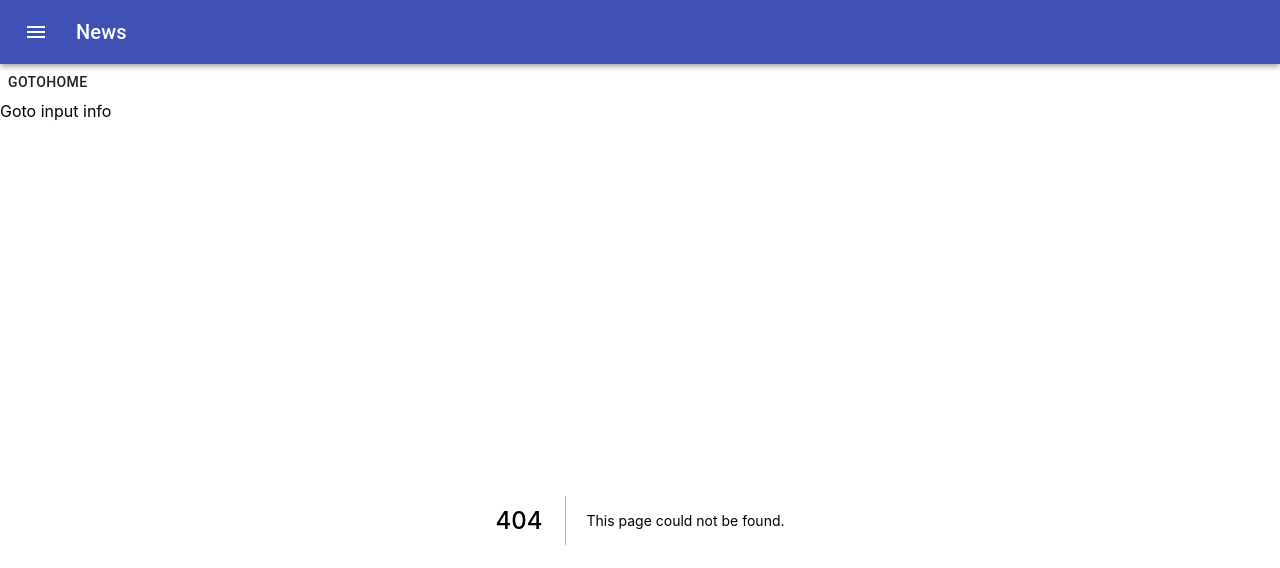
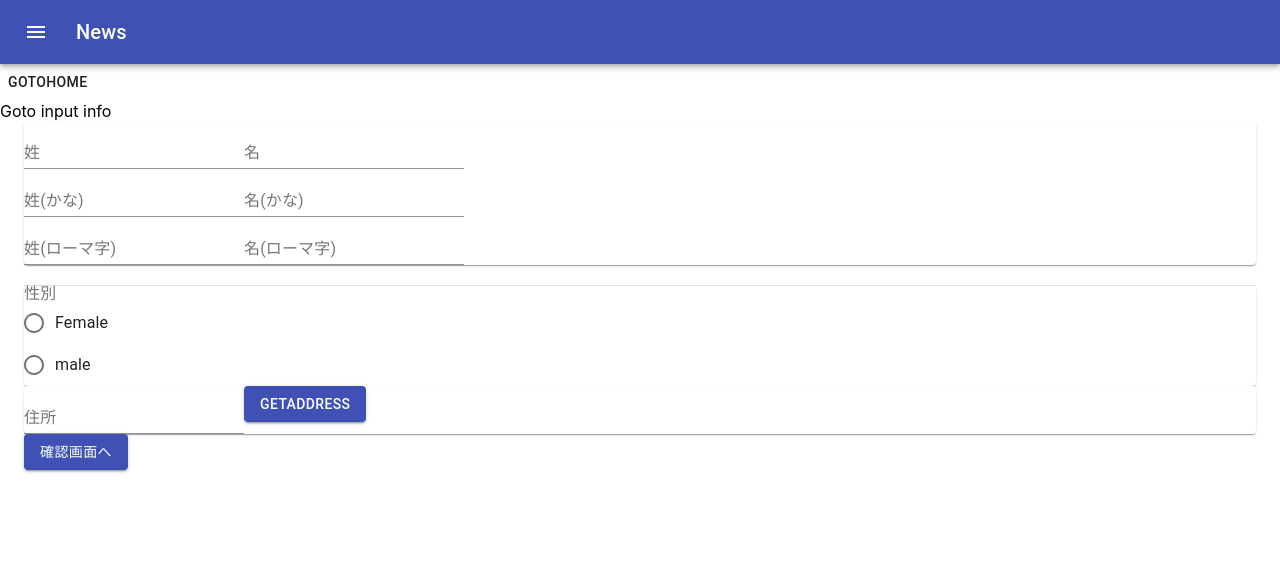
Before and after one commit to aion0721/ksw, a Next.js app: page /guest/inputTest in a window 1280 px wide. Before the commit this address had no page. Shown: the top 568 px of the page. Built offline with nearby package versions, Linux system fonts and the light colour scheme.

Commit message:
create field

```diff
--- a/package.json
+++ b/package.json
@@ -13,6 +13,7 @@
     "next": "10.0.5",
     "react": "17.0.1",
     "react-dom": "17.0.1",
+    "react-hook-form": "^6.14.1",
     "react-redux": "^7.2.2",
     "redux": "^4.0.5",
     "redux-devtools-extension": "^2.13.8"
--- a/pages/_app.js
+++ b/pages/_app.js
@@ -7,6 +7,7 @@ import ToolBar from "@material-ui/core/Toolbar";
 import MenuIcon from "@material-ui/icons/Menu";
 import { Typography } from "@material-ui/core";
 import { makeStyles } from "@material-ui/core/styles";
+import { Container } from "@material-ui/core";
 
 import { Provider } from "react-redux";
 import { useStore } from "../store";
@@ -26,6 +27,7 @@ const useStyles = makeStyles((theme) => ({
 function MyApp({ Component, pageProps }) {
   const store = useStore(pageProps.initialReduxState);
   const classes = useStyles();
+
   return (
     <Provider store={store}>
       <div className={classes.root}>
@@ -51,7 +53,9 @@ function MyApp({ Component, pageProps }) {
         <Link href="/guest/input">
           <a>Goto input info</a>
         </Link>
-        <Component {...pageProps} />
+        <Container>
+          <Component {...pageProps} />
+        </Container>
       </div>
     </Provider>
   );
--- /dev/null
+++ b/pages/guest/inputTest.js
@@ -0,0 +1,125 @@
+import React, { useState } from "react";
+import { useForm, Controller } from "react-hook-form";
+import {
+  FormLabel,
+  RadioGroup,
+  FormControlLabel,
+  Radio,
+  Paper,
+  Divider,
+  Button,
+  TextField,
+} from "@material-ui/core";
+
+function Top() {
+  const { control, handleSubmit, register, watch, getValues } = useForm();
+  const watchAllFields = watch();
+  const onSubmit = (register) => console.log(register);
+
+  const [confirmFlag, setConfirmFlag] = useState(false);
+
+  function showValue() {
+    setConfirmFlag(!confirmFlag);
+  }
+
+  function confirmValue() {}
+
+  function getAddress() {
+    console.log(getValues("zipNum"));
+  }
+
+  return (
+    <div>
+      <div style={{ visibility: confirmFlag ? "hidden" : "" }}>
+        <form onSubmit={handleSubmit(onSubmit)}>
+          <Paper>
+            <TextField
+              inputRef={register}
+              label="姓"
+              name="lastNameJap"
+            ></TextField>
+            <TextField
+              inputRef={register}
+              label="名"
+              name="firstNameJap"
+            ></TextField>
+            <br />
+            <TextField
+              inputRef={register}
+              label="姓(かな)"
+              name="lastNameJapRuby"
+            ></TextField>
+            <TextField
+              inputRef={register}
+              label="名(かな)"
+              name="firstNameJapRuby"
+            ></TextField>
+            <br />
+            <TextField
+              inputRef={register}
+              label="姓(ローマ字)"
+              name="lastNameEng"
+            ></TextField>
+            <TextField
+              inputRef={register}
+              label="名(ローマ字)"
+              name="firstNameEng"
+            ></TextField>
+          </Paper>
+          <br />
+          <Divider />
+          <Paper>
+            <FormLabel component="legend">性別</FormLabel>
+            <RadioGroup aria-label="gender" name="gender">
+              <FormControlLabel
+                value="female"
+                control={<Radio inputRef={register} />}
+                label="Female"
+              />
+              <FormControlLabel
+                value="male"
+                control={<Radio inputRef={register} />}
+                label="male"
+              />
+            </RadioGroup>
+          </Paper>
+          <Paper>
+            <TextField
+              inputRef={register}
+              label="住所"
+              name="zipNum"
+            ></TextField>
+            <Button
+              variant="contained"
+              color="primary"
+              onClick={() => getAddress()}
+            >
+              GETADDRESS
+            </Button>
+          </Paper>
+          <Button
+            variant="contained"
+            color="primary"
+            onClick={() => showValue()}
+          >
+            確認画面へ
+          </Button>
+        </form>
+      </div>
+      <div style={{ visibility: !confirmFlag ? "hidden" : "" }}>
+        <form>
+          <h1>Confirm</h1>
+          {watchAllFields.lastNameJap}
+          {watchAllFields.firstNameJap}
+          {watchAllFields.gender}
+          <Button type="submit" variant="contained" color="primary">
+            Submit!
+          </Button>
+          <Button onClick={() => showValue()}>編集へ戻る</Button>
+        </form>
+      </div>
+    </div>
+  );
+}
+
+export default Top;
--- a/pages/index.js
+++ b/pages/index.js
@@ -34,6 +34,7 @@ export default function Home() {
         <title>Create Next App</title>
         <link rel="icon" href="/favicon.ico" />
       </Head>
+
       <h1>Count: {count} </h1>
 
       <button onClick={increment}>+1</button>
--- a/store.js
+++ b/store.js
@@ -8,6 +8,7 @@ const initialState = {
   lastUpdate: 0,
   light: false,
   count: 0,
+  firstName: "",
 };
 
 const reducer = (state = initialState, action) => {
@@ -32,6 +33,10 @@ const reducer = (state = initialState, action) => {
       return {
         ...state,
         count: initialState.count,
+      };
+    case "SETFIRSTNAME":
+      return {
+        ...state,
       };
 
     default:
```
Also changed, not shown: 1 other file (tests, documents, lock files or other folders).
